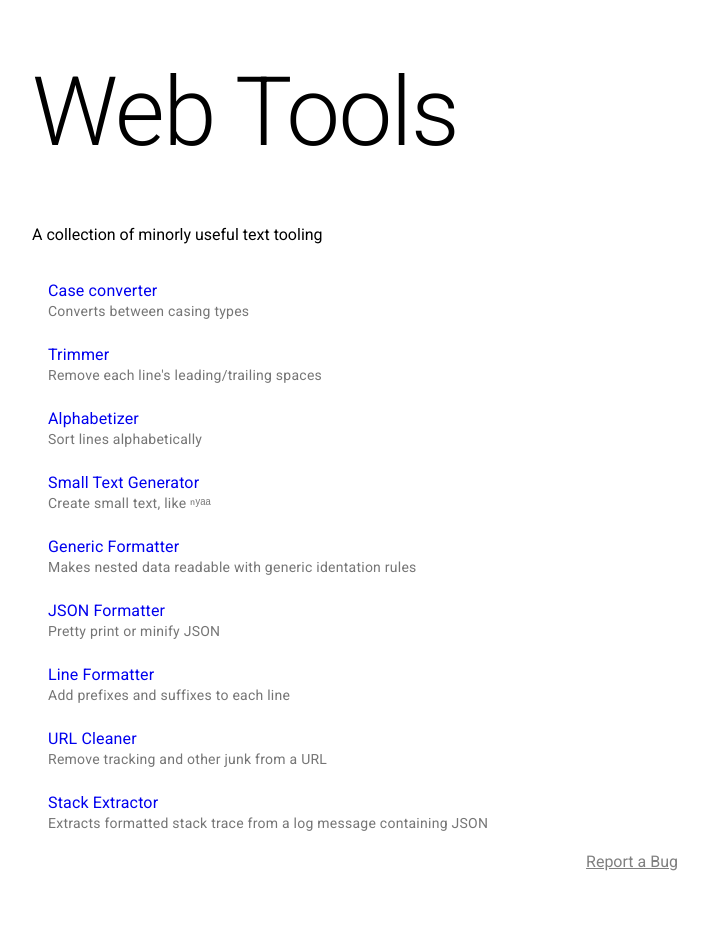
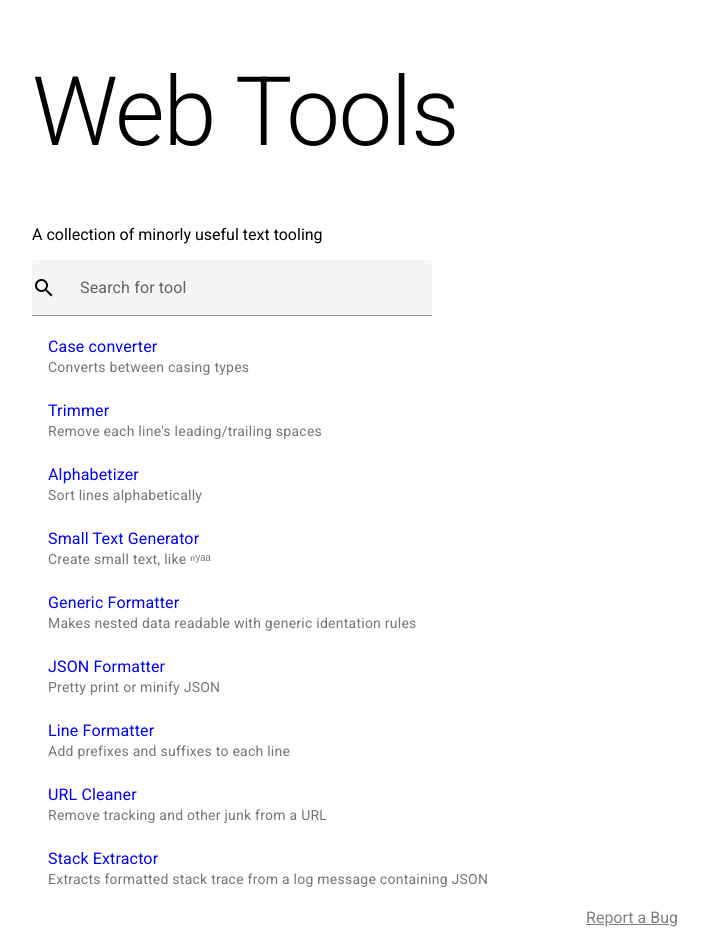
Before and after one commit to kittsville/Web-Tools, a Jekyll site: the page built from index.html, in a window 1280 px wide. Shown: the whole page, without its empty margins (8-716 px from the left). Built offline with Jekyll 4.4.1, drawn with Linux system fonts in a browser that asks for light colours; before the commit the page ends 900 px from its top, so only the background shows below that.

Commit message:
Add search bar

```diff
--- a/index.html
+++ b/index.html
@@ -4,7 +4,16 @@ layout: default
 
 <p>{{ site.tagline }}</p>
 
-<ul class="mdc-list mdc-list--two-line">
+<div id="search-wrapper" class="mdc-text-field mdc-text-field--with-leading-icon mdc-text-field--filled">
+  <i class="material-icons mdc-text-field__icon" aria-hidden="true">search</i>
+  <input type="text" id="search" class="mdc-text-field__input">
+  <label class="mdc-floating-label" for="search">Search for tool</label>
+  <div class="mdc-line-ripple"></div>
+</div>
+
+<script src="/shared/search.js?v={{site.time | date: '%s' }}" defer></script>
+
+<ul id="tools" class="mdc-list mdc-list--two-line">
   {% for tool_page in site.pages %}
     {% if tool_page.dir != '/' %}
       <a href="{{ tool_page.url }}">
--- /dev/null
+++ b/shared/search.js
@@ -0,0 +1,15 @@
+const inputEl = document.getElementById('search');
+const tools = Array.from(document.getElementById('tools').children);
+
+inputEl.addEventListener('input', ev => {
+    const searchQuery = ev.target.value.trim().toLowerCase();
+
+    tools.forEach(tool => {
+        const primaryText = tool.querySelector('.mdc-list-item__primary-text').textContent.toLowerCase();
+        const secondaryText = tool.querySelector('.mdc-list-item__secondary-text').textContent.toLowerCase();
+
+        const displayTool = primaryText.includes(searchQuery) || secondaryText.includes(searchQuery);
+
+        tool.hidden = !displayTool;
+    });
+});
--- a/shared/styles.css
+++ b/shared/styles.css
@@ -44,9 +44,14 @@ textarea#log-text, pre {
   width: 100%;
 }
 
+#search-wrapper {
+  width: 100%;
+  max-width: 25em;
+}
+
 @media (max-width: 30em){
   h1.mdc-typography.mdc-typography--headline1 {
     font-size: 2.5em;
-	width: 100%;
+	  width: 100%;
   }
 }
```
